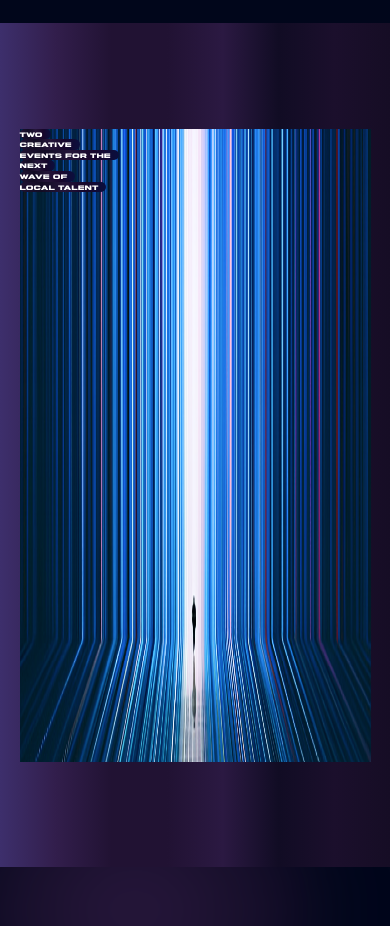
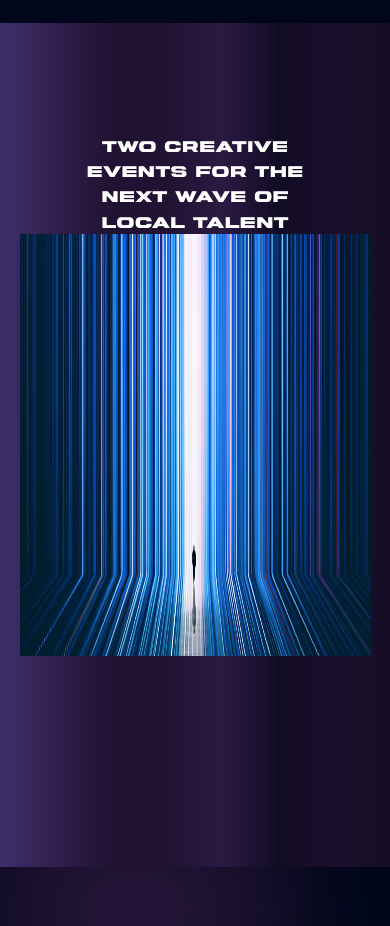
Before and after one commit to IEEECS-VIT/arcs24-frontend, a React (Vite) app: page / in a window 390 px wide. Shown: the part 821-1747 px from the top of the page. Built offline with nearby package versions, Linux system fonts and the light colour scheme.

Commit message:
make page responsive for small screens

```diff
--- a/src/Components/Yooho.jsx
+++ b/src/Components/Yooho.jsx
@@ -5,26 +5,42 @@ function Yooho() {
     <div className="relative flex min-h-screen items-center justify-center">
       <div className="animated-gradient absolute left-0 top-0 h-screen w-full"></div>
       <div className="relative">
-        <img className="h-[75vh] w-[90vw]" src="/yoho.png" alt="Yoho" />
-        <div className="text-overlay absolute left-0 top-0 box-border flex flex-col flex-wrap font-rugen text-white">
-          <span className="relative mr-0 self-start rounded-xl pr-2 sm:text-[8vh] md:text-[8vh] lg:text-[8.35vh]">
+        <img className="h-[50vh] w-[90vw] lg:h-[75vh] lg:w-[90vw]" src="/yoho.png" alt="Yoho" />
+        <div className="absolute left-0 top-[-12vh] lg:top-0 box-border lg:flex lg:flex-col lg:flex-wrap font-rugen text-white w-full h-full">
+          <div className="flex flex-col lg:hidden text-center w-full h-full">
+            <span className="text-[2vh]">
+              TWO CREATIVE
+            </span>
+            <span className="text-[2vh]">
+              EVENTS FOR THE
+            </span>
+            <span className="text-[2vh]">
+              NEXT WAVE OF
+            </span>
+            <span className="text-[2vh]">
+              LOCAL TALENT
+            </span>
+          </div>
+          <div className="text-overlay hidden lg:flex lg:flex-col lg:items-start text-left">
+            <span className="rounded-xl pr-2 text-[8.35vh]">
               TWO
             </span>
-          <span className="relative mr-0 self-start rounded-xl pr-2 sm:text-[8vh] md:text-[8vh] lg:text-[8.35vh]">
+            <span className="rounded-xl pr-2 text-[8.35vh]">
               CREATIVE
             </span>
-          <span className="relative mr-0 self-start rounded-xl pr-2 sm:text-[8vh] md:text-[8vh] lg:text-[8.35vh]">
+            <span className="rounded-xl pr-2 text-[8.35vh]">
               EVENTS FOR THE
             </span>
-          <span className="relative mr-0 self-start rounded-xl pr-2 sm:text-[8vh] md:text-[8vh] lg:text-[8.35vh]">
+            <span className="rounded-xl pr-2 text-[8.35vh]">
               NEXT
             </span>
-          <span className="relative mr-0 self-start rounded-xl pr-2 sm:text-[8vh] md:text-[8vh] lg:text-[8.35vh]">
+            <span className="rounded-xl pr-2 text-[8.35vh]">
               WAVE OF
             </span>
-          <span className="relative mr-0 self-start rounded-xl pr-2 sm:text-[8vh] md:text-[8vh] lg:text-[8.35vh]">
+            <span className="rounded-xl pr-2 text-[8.35vh]">
               LOCAL TALENT
             </span>
+          </div>
         </div>
       </div>
     </div>
```
Lines whose indentation alone changed are shown as unchanged.
